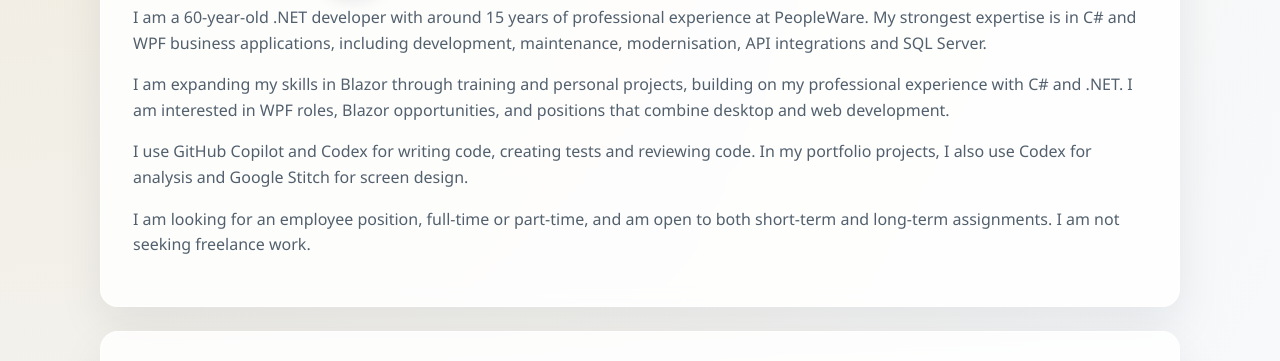
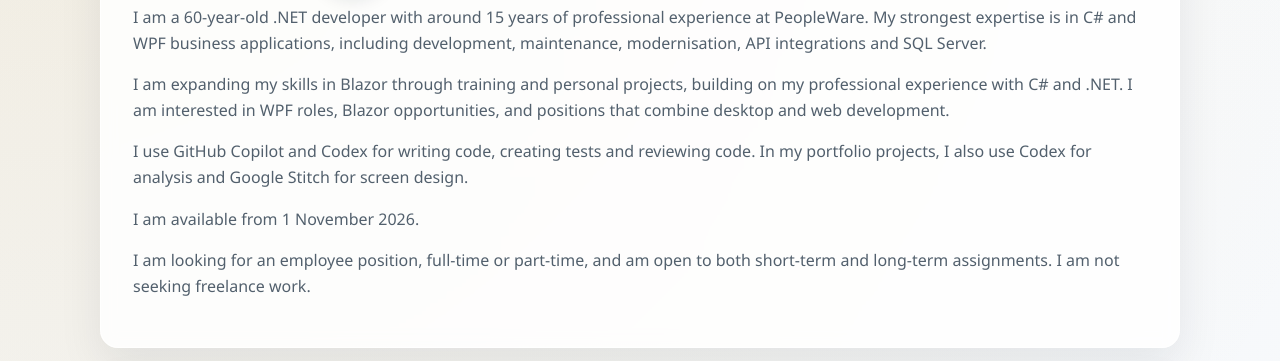
Before and after one commit to guystals/Portfolio, a website: page index.html in a window 1280 px wide. Shown: the part 359-720 px from the top of the page. Drawn offline with Linux system fonts and the light colour scheme.

Commit message:
add available form 1 novemeber

```diff
--- a/index.html
+++ b/index.html
@@ -50,6 +50,7 @@
                         and positions that combine desktop and web development.</p>
                     <p>I use GitHub Copilot and Codex for writing code, creating tests and reviewing code. In my
                         portfolio projects, I also use Codex for analysis and Google Stitch for screen design.</p>
+                    <p>I am available from 1 November 2026.</p>
                     <p>I am looking for an employee position, full-time or part-time, and am open to both short-term
                         and long-term assignments. I am not seeking freelance work.</p>
                 </div>
```
